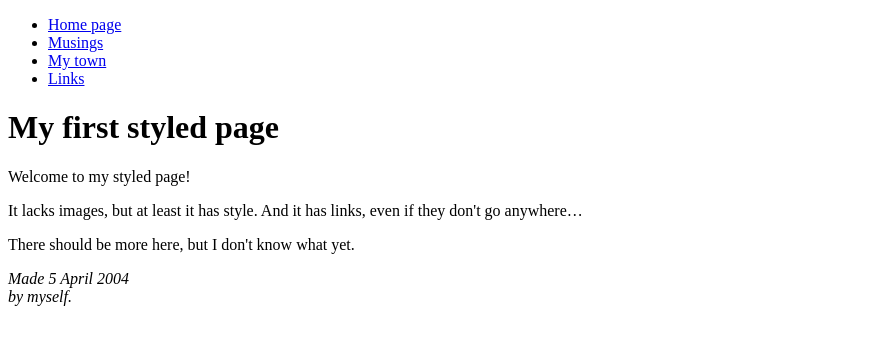
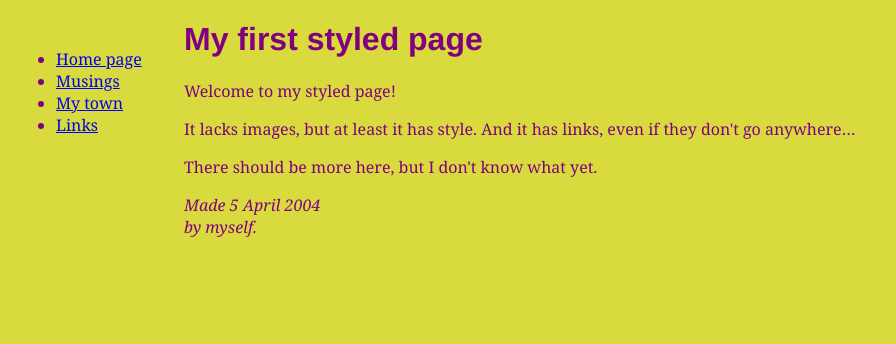
Before and after one commit to tiffanywyy/tiffanywyy.github.io, a plain HTML site: page lesson3/index.html in a window 1280 px wide. Shown: the whole page, without its empty margins (0-896 px from the left). Drawn offline with Linux system fonts and the light colour scheme.

Commit message:
update
update

```diff
--- a/lesson3/index.html
+++ b/lesson3/index.html
@@ -2,6 +2,24 @@
 <html>
 <head>
   <title>My first styled page</title>
+  <style type="text/css">
+    body {
+        padding-left: 11em;
+    font-family: Georgia, "Times New Roman",
+          Times, serif;
+        font-family: Georgia, "Times New Roman",
+          Times, serif;
+      color: purple;
+      background-color: #d8da3d }
+      ul.navbar {
+    position: absolute;
+    top: 2em;
+    left: 1em;
+    width: 9em }
+      h1 {
+    font-family: Helvetica, Geneva, Arial,
+          SunSans-Regular, sans-serif }
+    </style>
 </head>
 
 <body>
```
